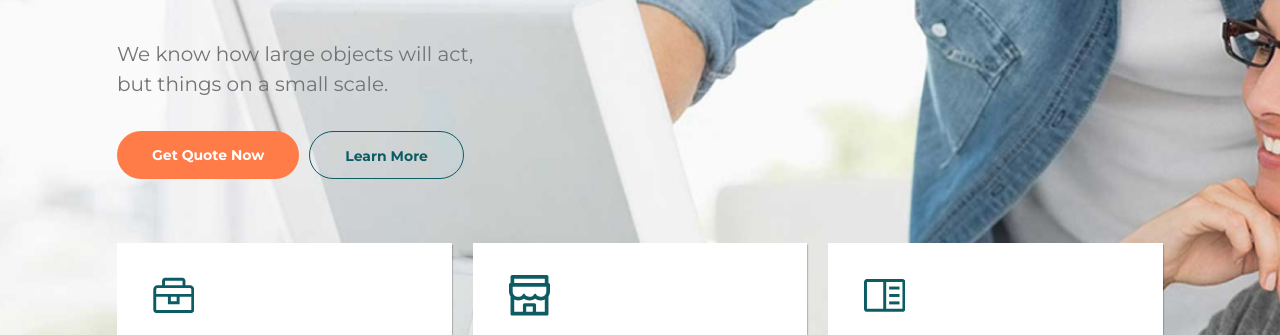
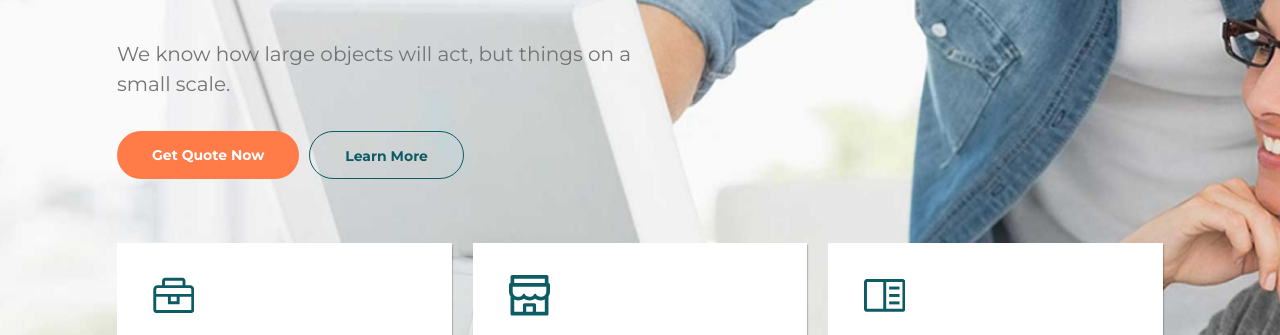
Before and after one commit to d-pylypiuk/Relvise, a plain HTML site: page index.html in a window 1280 px wide. Shown: the part 447-782 px from the top of the page. Drawn offline with Linux system fonts and the light colour scheme.

Commit message:
Update style.css

```diff
--- a/css/style.css
+++ b/css/style.css
@@ -158,7 +158,7 @@ body {
   flex-direction: column;
   justify-content: flex-start;
   align-items: flex-start;
-  width: 390px;
+  width: 50%;
 }
 
 .header__title {
```
